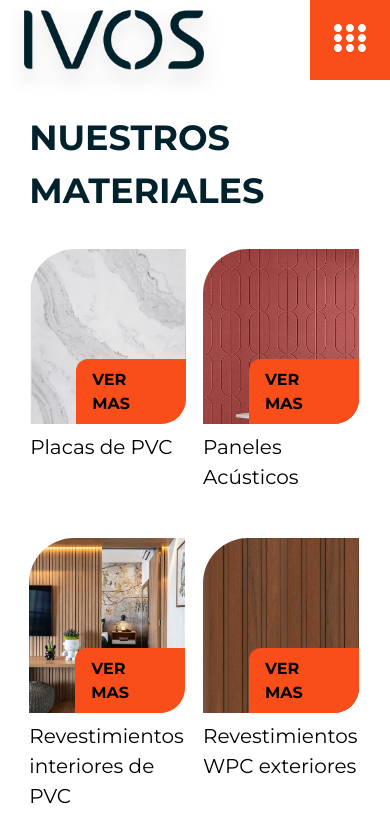
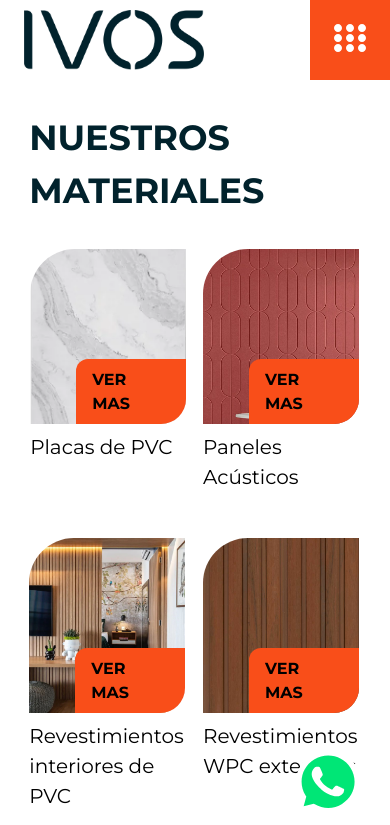
Before and after one commit to thehipposoft/ivos, a Next.js app: page /materiales in a window 390 px wide. Shown: the top 825 px of the page. Built offline with nearby package versions, Linux system fonts and the light colour scheme.

Commit message:
Correcciones que pidio nacho

```diff
--- a/app/layout.tsx
+++ b/app/layout.tsx
@@ -1,5 +1,6 @@
 import type { Metadata } from "next";
 import "./globals.scss";
+import WhatsApp from "@/components/commons/WhatsApp";
 
 export const metadata: Metadata = {
   title: "IVOS | Remodelá sin obra",
@@ -15,6 +16,7 @@ export default function RootLayout({
     <html lang="en">
       <body>
         {children}
+        <WhatsApp />
       </body>
     </html>
   );
--- a/components/Footer.tsx
+++ b/components/Footer.tsx
@@ -17,7 +17,7 @@ const Footer = () => {
           <div className='rounded-full bg-white w-12 h-12 flex justify-center items-center'>
             <svg width="19" height="19" fill="none" xmlns="http://www.w3.org/2000/svg"><path d="M18.332 1.37891c.3868.10547.668.42187.668.80859C19 11.2227 11.6875 18.5 2.6875 18.5c-.42188 0-.73828-.2461-.84375-.6328L1 14.2109c-.070312-.3867.10547-.8086.49219-.9843l3.9375-1.6875c.35156-.1407.73828-.0352.98437.2461l1.75782 2.1445c2.74222-1.3008 4.95702-3.5508 6.22262-6.22267L12.25 5.94922c-.2812-.2461-.3867-.63281-.2461-.98438l1.6875-3.9375c.1758-.386715.5977-.597652.9844-.492184l3.6562.843754Z" fill="#F94E19"/></svg>
           </div>
-          <Link className='text-white' href={'tel:+543814952201'}>+54 9 3814 95-2201</Link>
+          <Link className='text-white hover:underline' href={'tel:+543875296426'}>+54 9 387 529-6426</Link>
         </div>
         <div className='flex gap-6 justify-between md:justify-start'>
             <Link href={'/'}>
@@ -58,7 +58,7 @@ const Footer = () => {
           <h5 className='text-white underline text-2xl bold'>Nosotros</h5>
           <Link className='text-white w-fit hover:underline' href={'/#contacto'}>Contacto</Link>
           <Link className='text-white w-fit hover:underline hidden' href={''}>Preguntas Frecuentes</Link>
-          <Link className='text-white w-fit hover:underline' href={'/#proyectos'}>Proyectos</Link>
+          <Link className='text-white w-fit hover:underline' href={'mailto:ivos.argentina@gmail.com'}>ivos.argentina@gmail.com</Link>
           <Link className='text-white w-fit hover:underline hidden' href={''}>Trabajá con nosotros</Link>
         </div>
       </div>
--- a/components/Header.tsx
+++ b/components/Header.tsx
@@ -30,7 +30,7 @@ const Header = ({ hiddeOnDesktop }:HeaderPropsTypes) => {
   return (
     <div ref={container} className={`${hiddeOnDesktop ? 'lg:hidden' : 'lg:block'} w-screen fixed z-50 top-0`} id='header-nav'>
         <div className='md:w-[85vw] w-screen flex justify-between mx-auto items-center relative'>
-            <div className='bg-white/20 drop-shadow-xl backdrop-blur-sm p-2 rounded-lg ml-4 md:ml-0'>
+            <div className=' p-2 rounded-lg ml-4 md:ml-0'>
               <Image src={'/assets/images/logo.png'} alt='Logo IVOS' width={1028} height={338} className='md:w-[162px] w-[180px] md:h-[52px] ' />
             </div>
             <button onClick={handleToggleMenu} className='header group w-20 h-20 bg-[#F94E19] flex justify-center items-center cursor-pointer relative z-40'>
--- a/components/Proyectos.tsx
+++ b/components/Proyectos.tsx
@@ -21,7 +21,7 @@ const IMAGES = [
 
 const Proyectos = () => {
   return (
-    <div className='flex flex-col my-20' id='proyectos'>
+    <div className='flex flex-col my-20 hidden' id='proyectos'>
         <div className=''>
             <h4 className='uppercase w-[85vw] mx-auto pb-8'>Nuestros proyectos</h4>
             <Slider proyects={IMAGES} />
--- /dev/null
+++ b/components/commons/WhatsApp.tsx
@@ -0,0 +1,26 @@
+import React from 'react';
+import Image from 'next/image';
+import Link from 'next/link';
+
+const WhatsApp = () => {
+
+    return(
+        <div className='fixed cursor-pointer bottom-[30px] right-[30px] z-40 hover:scale-115 transition-all duration-500'>
+           <Link
+                href={'https://wa.me/543875296426'}
+                target={'_blank'}
+                rel="noreferrer"
+            >
+                <Image
+                    alt={'WhatsApp icon'}
+                    src={'/assets/images/whatsapp.svg'}
+                    width={66}
+                    height={66}
+                    className='md:w-12 w-16 md:h-12 h-16'
+                />
+           </Link>
+        </div>
+    )
+}
+
+export default WhatsApp;
```
Also changed, not shown: components/Materiales.tsx (+8 -8 lines), public/assets/images/whatsapp.svg (added).
